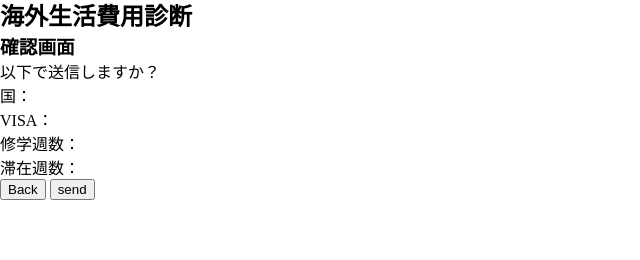
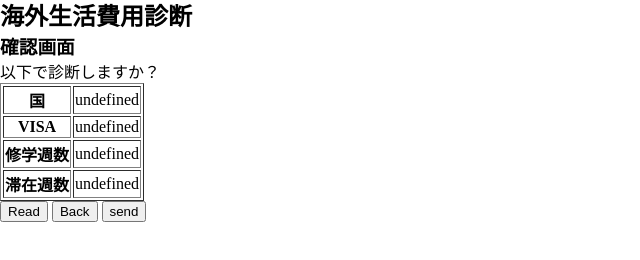
Before and after one commit to yukarri805/myPortfolio, a plain HTML site: page web/LambdaTest5.html in a window 1280 px wide. Shown: the part 40-300 px from the top of the page, without its empty margins (0-640 px from the left). Drawn offline with Linux system fonts and the light colour scheme.

Commit message:
確認画面追加

```diff
--- a/web/LambdaTest5.html
+++ b/web/LambdaTest5.html
@@ -5,10 +5,16 @@
   <meta charset="utf-8">
   <title>Lambda test4</title>
 
+  <script type="text/javascript">
+    window.onload = function onLoad() {
+      document.getElementById("country").innerHTML = store.get("country");
+      document.getElementById("visa").innerHTML = store.get("visa");
+      document.getElementById("study_weeks").innerHTML = store.get("study_weeks");
+      document.getElementById("stay_weeks").innerHTML = store.get("stay_weeks");
+    }
+  </script>
+</head>
 
-
-
-</head>
 <body>
   <h1 class="title">Lambda test</h1>
 
@@ -19,7 +25,7 @@
   //<form action="http://foo.com" method="post">
   -->
 
-  <p>以下で送信しますか？</p>
+  <p>以下で診断しますか？</p>
 
   <script src="./js/vendor/store.legacy.min.js"></script>
   <script>
@@ -28,17 +34,39 @@
     });
   </script>
 
-  <p>国：</p>
-  <div id="country"></div>
-  <p>VISA：</p>
-  <div id="visa"></div>
-  <p>修学週数：</p>
-  <div id="study_weeks"></div>
-  <p>滞在週数：</p>
-  <div id="stay_weeks"></div>
 
+  <table border="1">
+    <tr>
+      <th>国</th>
+      <td>
+        <div id="country"></div>
+      </td>
+    </tr>
+    <tr>
+      <th>VISA</th>
+      <td>
+        <div id="visa"></div>
+      </td>
+    </tr>
+    <tr>
+      <th>修学週数</th>
+      <td>
+        <div id="study_weeks"></div>
+      </td>
+    </tr>
+    <tr>
+      <th>滞在週数</th>
+      <td>
+        <div id="stay_weeks"></div>
+      </td>
+    </tr>
+  </table>
+
+
+  <input type="button" value="Read" onclick="load();" />
   <input type="button" onclick="location.href='./LambdaTest4.html'" value="Back">
   <input type="button" value="send" />
+
 
   <script type="text/javascript" src="./js/main.js"></script>
 </body>
--- a/web/js/main.js
+++ b/web/js/main.js
@@ -41,12 +41,14 @@ function getToday() {
 
 
 
+
+window.onload = load;
+
 function load() {
-
-  document.getElementById("country_out").innerHTML = store.get("country");
-  document.getElementById("visa_out").innerHTML = store.get("visa");
-  document.getElementById("study_weeks_out").innerHTML = store.get("study_weeks");
-  document.getElementById("stay_weeks_out").innerHTML = store.get("stay_weeks");
+  document.getElementById("country").innerHTML = store.get("country");
+  document.getElementById("visa").innerHTML = store.get("visa");
+  document.getElementById("study_weeks").innerHTML = store.get("study_weeks");
+  document.getElementById("stay_weeks").innerHTML = store.get("stay_weeks");
   /*
   let data = store.get("otherBudgets");
   console.log(data);
@@ -57,8 +59,6 @@ function load() {
   */
 }
 
-
-// TODO save系の共通化
 /**************************************************
 function : localStorageにデータを保存(store.jsを利用)
 argument : 取得する値のid
```
